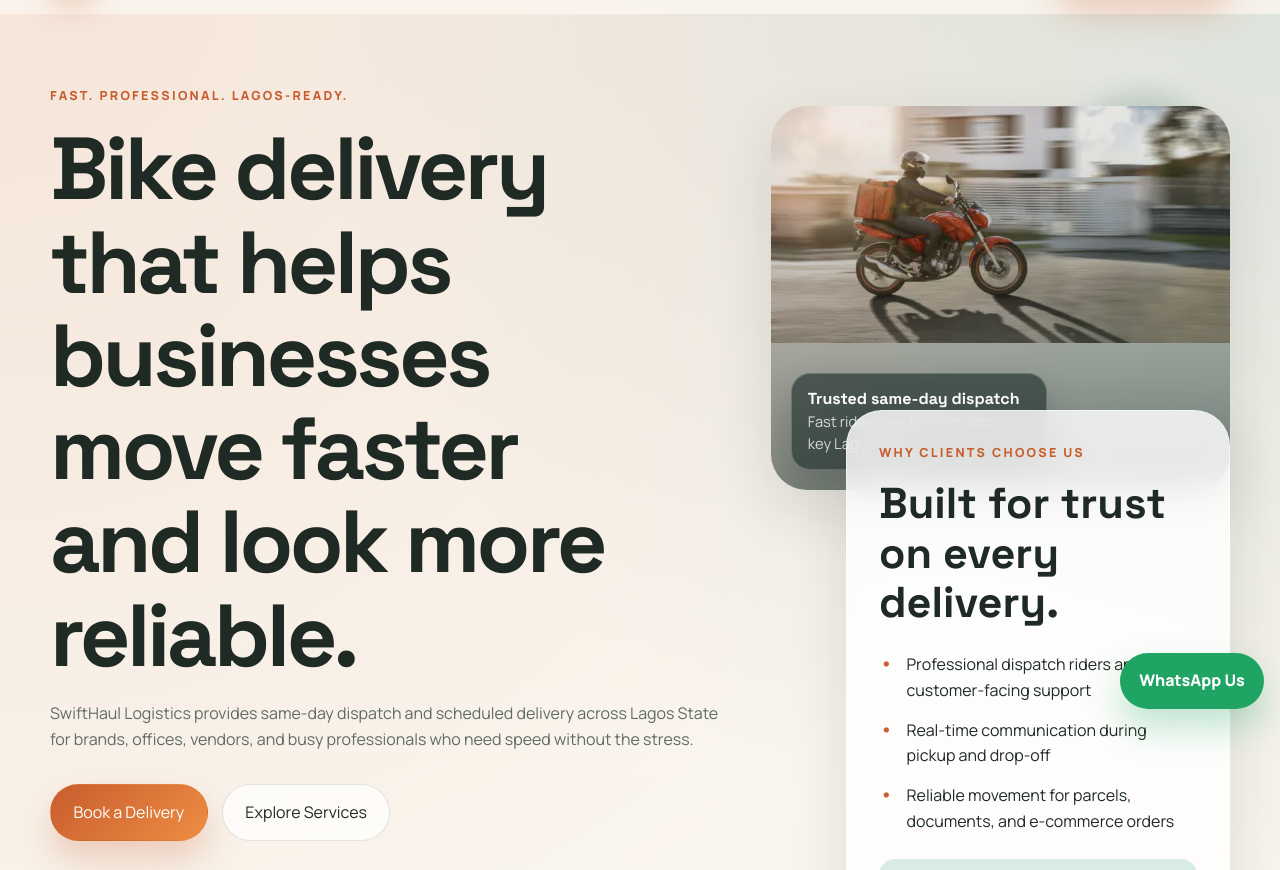
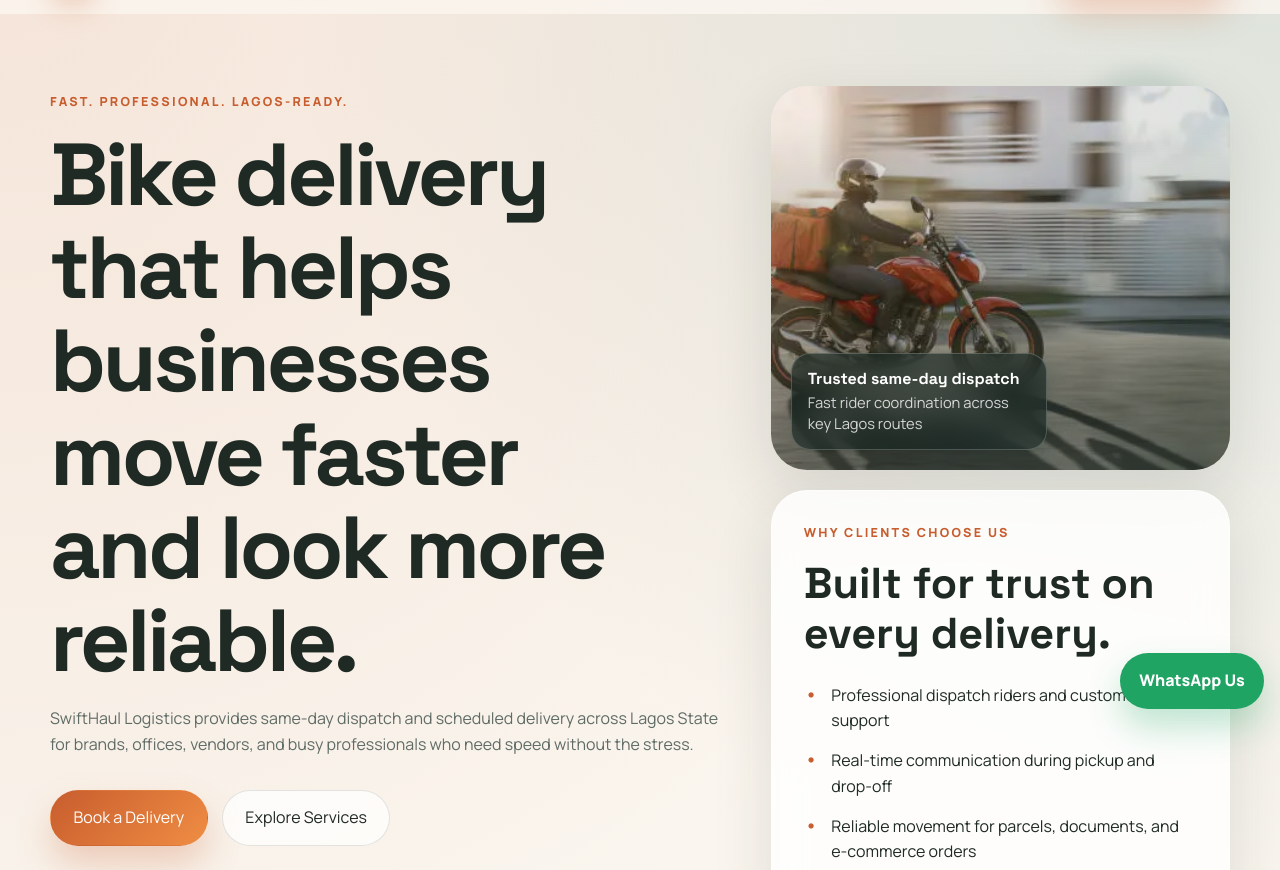
Before and after one commit to nechelight/https---github.com-nechelight-swifthaul.ng, a plain HTML site: page index.html in a window 1280 px wide. Shown: the part 75-945 px from the top of the page. Drawn offline with Linux system fonts and the light colour scheme.

Commit message:
Adjust hero section styling

```diff
--- a/queries.css
+++ b/queries.css
@@ -18,6 +18,10 @@
   .hero-panel {
     width: 100%;
     margin-top: 1rem;
+  }
+
+  .hero-card {
+    padding-bottom: 0;
   }
 
   .hero-visual,
--- a/style.css
+++ b/style.css
@@ -364,7 +364,11 @@
 }
 
 .hero-card {
+  display: grid;
+  gap: 1.25rem;
+  align-content: start;
   position: relative;
+  padding-bottom: 0;
 }
 
 .hero-card::before {
@@ -379,7 +383,7 @@
 }
 
 .hero-visual {
-  margin: 0 0 1rem;
+  margin: 0;
   border-radius: var(--radius-lg);
   overflow: hidden;
   box-shadow: var(--shadow);
@@ -466,9 +470,9 @@
 }
 
 .hero-panel {
-  width: min(100%, 24rem);
-  margin-top: -6rem;
-  margin-left: auto;
+  width: 100%;
+  margin-top: 0;
+  margin-left: 0;
   position: relative;
   z-index: 1;
 }
```
